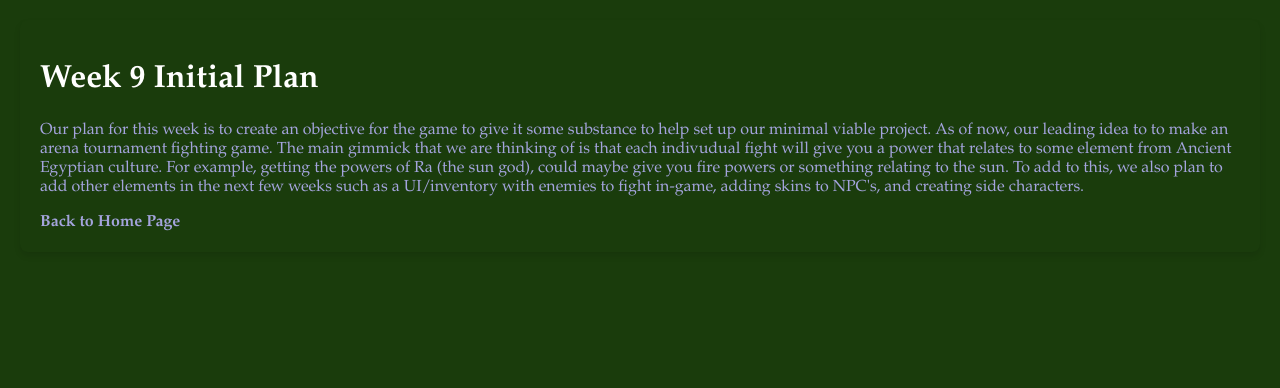
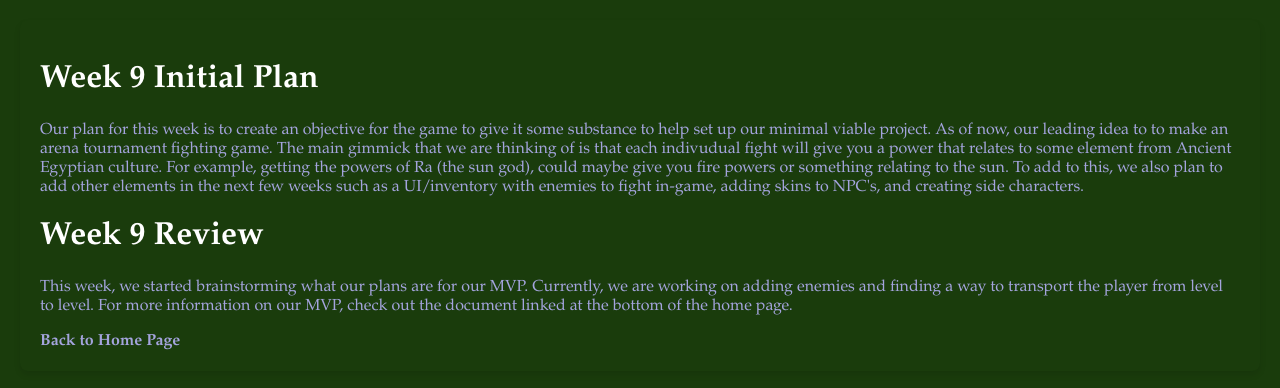
Before and after one commit to aarav-dubal/guardiansotpastportfolio, a plain HTML site: page week9.html in a window 1280 px wide. Drawn offline with Linux system fonts and the light colour scheme.

Commit message:
Update week9.html

```diff
--- a/week9.html
+++ b/week9.html
@@ -49,10 +49,9 @@
      <div class="container">
     <h1>Week 9 Initial Plan</h1>
     <p>Our plan for this week is to create an objective for the game to give it some substance to help set up our minimal viable project. As of now, our leading idea to to make an arena tournament fighting game. The main gimmick that we are thinking of is that each indivudual fight will give you a power that relates to some element from Ancient Egyptian culture. For example, getting the powers of Ra (the sun god), could maybe give you fire powers or something relating to the sun. To add to this, we also plan to add other elements in the next few weeks such as a UI/inventory with enemies to fight in-game, adding skins to NPC's, and creating side characters.</p>
-    <!--<h1>Week 8 Review</h1>
-    <p>Tuesday/Wednesday: Imported and coded NPCs, originally had them walking in random locations, meaning they freely roamed around the open world.</p>
-    <p>Thursday/Friday: Worked on giving each NPC their own personalized walking path, eliminating the issue of them unintentionally walking in unwanted places.</p>
-    <iframe width="560" height="315" src="https://www.youtube.com/embed/-sGXkiy9ilI?si=FQ1Z_0vDHTokjY10" title="YouTube video player" frameborder="0" allow="accelerometer; autoplay; clipboard-write; encrypted-media; gyroscope; picture-in-picture; web-share" referrerpolicy="strict-origin-when-cross-origin" allowfullscreen></iframe>
+    <h1>Week 9 Review</h1>
+    <p>This week, we started brainstorming what our plans are for our MVP. Currently, we are working on adding enemies and finding a way to transport the player from level to level. For more information on our MVP, check out the document linked at the bottom of the home page.</p>
+    <!--<iframe width="560" height="315" src="https://www.youtube.com/embed/-sGXkiy9ilI?si=FQ1Z_0vDHTokjY10" title="YouTube video player" frameborder="0" allow="accelerometer; autoplay; clipboard-write; encrypted-media; gyroscope; picture-in-picture; web-share" referrerpolicy="strict-origin-when-cross-origin" allowfullscreen></iframe>
     -->
     <p>   </p>
     <a href="index.html">Back to Home Page</a>
```
